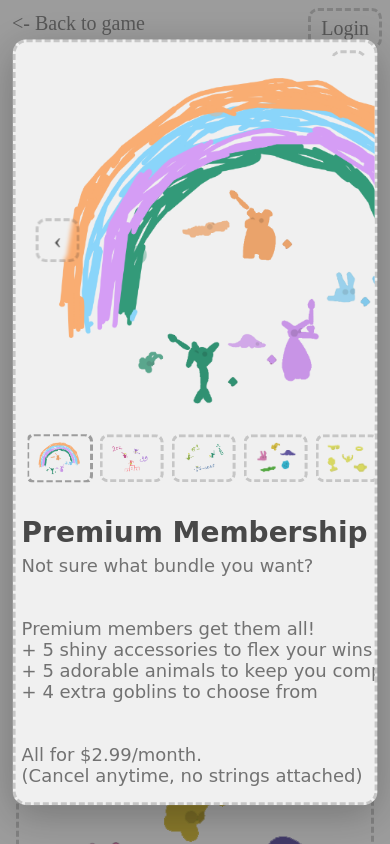
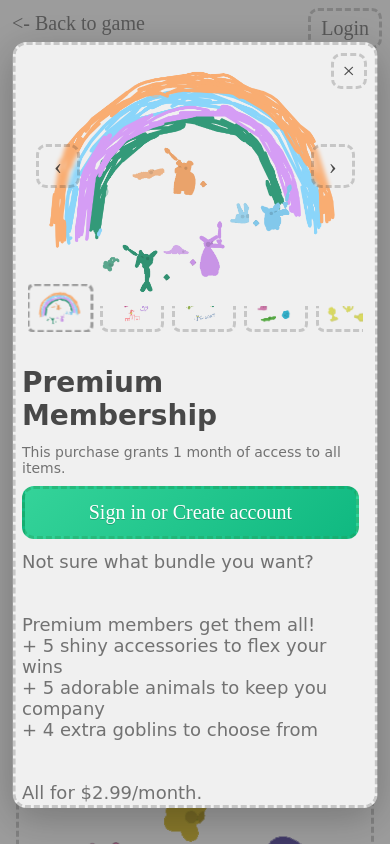
Before and after one commit to AidanParkhurst/drawblin, a website built with Vite: page client/shop.html in a window 390 px wide. Both pictures are taken after a click on the element 194 px from the left and 305 px from the top of the page. Shown: the top 844 px of the page. Built offline with nearby package versions, Linux system fonts and the light colour scheme; no server answers; a web font is replaced by a local one.

Commit message:
Shop on mobile

```diff
--- a/client/shop.css
+++ b/client/shop.css
@@ -177,8 +177,8 @@
 .modal { position: fixed; inset: 0; z-index: 1100; }
 .modal__backdrop { position: absolute; inset: 0; background: rgba(0,0,0,0.35); }
 .modal__dialog {
-  position: absolute; left: 50%; top: 50%; transform: translate(-50%, -50%);
-  width: min(1000px, 92vw); max-height: 90vh; overflow: hidden;
+  position: absolute; left: 50%; top: 5vh; transform: translateX(-50%);
+  width: min(1000px, 92vw); max-height: 90vh; overflow: auto; overflow-x: hidden;
   background: rgba(240,240,240,1);
   border-radius: 14px; box-shadow: 0 10px 40px rgba(0,0,0,0.25);
   border: 3px dashed var(--ink-faint);
@@ -195,8 +195,11 @@
 
 @media (max-width: 820px) { .modal__content { grid-template-columns: 1fr; } }
 
-.modal__left { padding: 12px; }
+.modal__left { padding: 12px; overflow: visible; }
 .modal__right { padding: 16px 16px 20px 6px; display: flex; flex-direction: column; }
+/* Prevent flex children from forcing a minimum width that can grow the modal
+  (helps when images or many thumbnails would otherwise expand the container). */
+.modal__content > * { min-width: 0; }
 .modal__title { margin: 6px 0 6px 0; font-size: 28px; color: var(--ink); }
 .modal__desc { margin: 0 0 16px 0; font-size: 18px; color: var(--ink-soft); }
 .modal__desc { white-space: pre-line; }
@@ -219,9 +222,54 @@
 .btn-buy:disabled { opacity: 0.7; cursor: not-allowed; }
 
 /* Carousel */
-.carousel { position: relative; border-radius: 10px; overflow: hidden; }
-.carousel__viewport { background: rgb(240); display: grid; place-items: center; aspect-ratio: 4/3; }
-.carousel__image { max-width: 100%; max-height: 100%; object-fit: contain; }
+.carousel { position: relative; border-radius: 10px; overflow: visible; width: 100%; max-width: 100%; box-sizing: border-box; }
+.carousel__viewport { background: rgb(240); display: grid; place-items: center; aspect-ratio: 4/3; width: 100%; box-sizing: border-box; }
+.carousel__image { width: 100%; height: auto; max-width: 100%; max-height: 60vh; object-fit: contain; display: block; }
+
+/* Make sure large images don't leap out of the dialog -- cap their height */
+.carousel__viewport img, .carousel__image { max-height: 60vh; }
+
+/* Ensure nav buttons and close button render above images */
+.carousel__nav, .modal__close { z-index: 9999; }
+
+/* Allow the carousel to show nav controls even when the image edges are tight */
+.carousel { overflow: visible; }
+
+/* Prevent modal scroll from propagating to the page behind it on touch / wheel */
+.modal__dialog {
+  -webkit-overflow-scrolling: touch; /* smooth native scrolling on iOS */
+  overscroll-behavior: contain; /* prevent scrolling the body when at edges */
+}
+
+/* Ensure touch pan gestures are delivered to the dialog (vertical only) so the page
+   behind doesn't steal the scroll on mobile devices. */
+.modal__dialog { touch-action: pan-y; }
+
+@media (max-width: 620px) {
+  /* On small screens keep carousel nav visible and cap image height further */
+  .carousel { overflow: visible; }
+  .carousel__viewport { height: min(40vh, 56vw); }
+  .carousel__viewport img, .carousel__image { max-height: 40vh; }
+
+  /* Make thumbnails smaller on mobile so a long strip doesn't feel huge */
+  .carousel__thumb { width: 48px; height: 36px; }
+}
+
+/* On narrow screens move the CTA above the description so the primary action is immediately visible */
+@media (max-width: 820px) {
+  .modal__right { display: flex; flex-direction: column; }
+  .modal__title { order: 0; }
+  .modal__cta { order: 1; margin-top: 0; margin-bottom: 12px; }
+  .modal__desc { order: 2; }
+  .modal__includes { order: 3; }
+}
+
+/* Mobile-specific carousel constraints: limit height so the image doesn't dominate the popup
+   and so the modal can still show description/cta without overflowing permanently. */
+@media (max-width: 620px) {
+  .carousel__viewport { aspect-ratio: auto; height: min(40vh, 56vw); }
+  .carousel__image { max-height: 100%; width: auto; }
+}
 .carousel__nav {
   position: absolute; top: 50%; transform: translateY(-50%);
   width: 44px; height: 44px; border-radius: 10px; border: 3px dashed var(--ink-faint);
@@ -233,7 +281,7 @@
 .carousel__nav--prev { left: 8px; }
 .carousel__nav--next { right: 8px; }
 
-.carousel__thumbs { display: flex; gap: 8px; margin-top: 8px; overflow-x: auto; overflow-y: hidden}
+.carousel__thumbs { display: flex; gap: 8px; margin-top: 8px; overflow-x: auto; overflow-y: hidden; max-width: 100%; box-sizing: border-box; }
 .carousel__thumb {
   width: 64px; height: 48px; border-radius: 8px; border: 3px dashed var(--ink-faint);
   background: rgba(240,240,240,1); display: grid; place-items: center; cursor: pointer; flex: 0 0 auto; transition: 0.2s all;
--- a/client/store.js
+++ b/client/store.js
@@ -143,21 +143,19 @@ async function openModal(deal) {
     includes.textContent = deal.includes || 'This purchase grants permanent access to all items shown in this pack for your account.';
     cta.appendChild(includes);
 
-    const btn = document.createElement('button');
-    // If not signed in, prompt sign in instead of buy
-    let authed = false;
-    try { if (isAuthConfigured()) { await authReady(); authed = !!getUser(); } } catch {}
-    if (!authed) {
-      btn.id = 'modal-signin';
-      btn.className = 'btn-buy';
-      btn.textContent = 'Sign in before purchasing';
-      btn.onclick = () => {
-        // navigate to login preserving base path
-        const basePath = window.location.pathname.replace(/\/[^/]*$/, '/');
-        const url = `${window.location.origin}${basePath}login`;
-        window.location.assign(url);
-      };
-    } else {
+      // If not signed in, prompt sign in instead of buy
+      let authed = false;
+      try { if (isAuthConfigured()) { await authReady(); authed = !!getUser(); } } catch {}
+      if (!authed) {
+        // Render a link styled like the buy button that navigates to /login
+        const link = document.createElement('a');
+        link.id = 'modal-signin';
+        link.className = 'btn-buy';
+        link.textContent = 'Sign in or Create account';
+        // Direct to absolute /login path so authors can use it from any page
+        link.href = '/login';
+        cta.appendChild(link);
+      } else {
       // If a checkout link is provided, render an anchor as the buy button
       if (deal && typeof deal.href === 'string' && deal.href.trim().length > 0) {
         const link = document.createElement('a');
@@ -170,6 +168,7 @@ async function openModal(deal) {
         cta.appendChild(link);
       } else {
         // Fallback: keep disabled placeholder button if href not yet provided
+        const btn = document.createElement('button');
         btn.id = 'modal-buy';
         btn.className = 'btn-buy';
         btn.textContent = 'Buy!';
```
